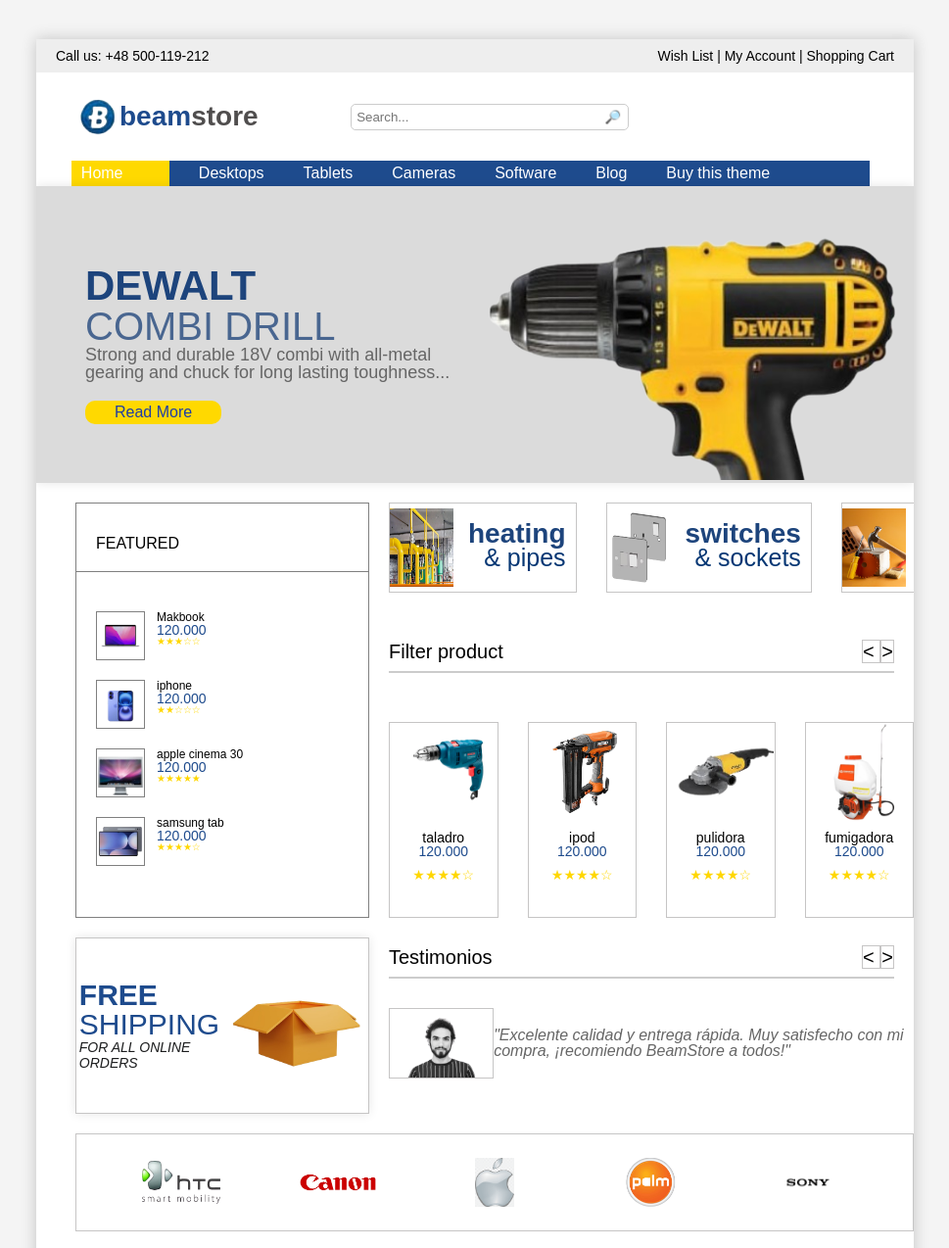
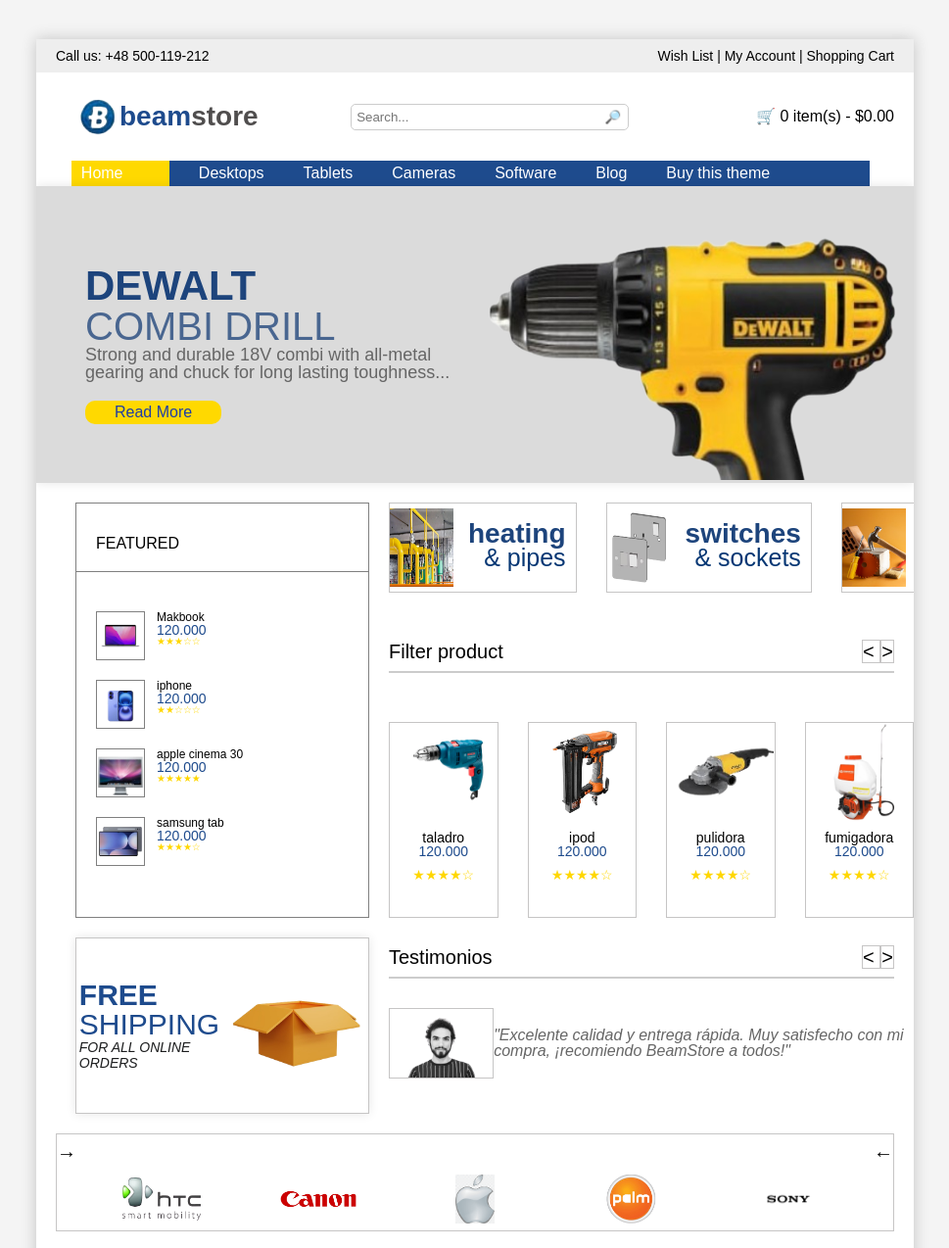
Before and after one commit to martinz10one/factura-2, a plain HTML site: page index.html in a window 1280 px wide. Shown: the top 1274 px of the page at 98% size, without its empty margins (155-1124 px from the left). Drawn offline with Linux system fonts and the light colour scheme.

Commit message:
otra actualizacion

```diff
--- a/index.html
+++ b/index.html
@@ -30,7 +30,15 @@
         <div class="search-bar">
           <input type="text" placeholder="Search...                                                      🔎" />
         </div>
+        <div class="cart">
+          <span class="cart-text"> 🛒 0 item(s) - $0.00</span>
+        </div>
+
+
+
+
       </div>
+
       <nav class="navbar">
         <a class="navbar_1">Home</a>
         <a>Desktops</a>
@@ -217,6 +225,10 @@
           </div>
 
           <div class="marcas">
+            <div class="flechas">
+              <span class="flecha-derecha">&#8594;</span>
+              <span class="flecha-izquierda">&#8592;</span>
+            </div>
 
             <div class="imagenes">
               <img class="img_1" src="img/htc.png">
@@ -225,7 +237,11 @@
               <img class="img_4" src="img/palm.png">
               <img class="img_5" src="img/sony.png">
 
+
+
+
             </div>
+
 
           </div>
 
--- a/styles.css
+++ b/styles.css
@@ -67,6 +67,7 @@ body {
   display: flex;
   margin-left: 15px;
   align-items: center;
+
 }
 .main-header img{
   width: 50px;
@@ -82,6 +83,12 @@ body {
   border-radius: 5px;
 }
 
+.main-header .cart {
+
+  margin-left: auto;
+  display: flex;
+  align-items: center;
+}
 
 .logo {
   color: #1e4b8d;
@@ -484,8 +491,9 @@ margin-left: 20px;
   border: 1px solid rgb(198, 197, 197);
   background: #fff;
   margin-right: 20px;
-  margin-left: 20px;
-  height: 100px; /* Permite que se adapte al contenido */
+
+  height: 100px;
+   /* Permite que se adapte al contenido */
 
 }
 
@@ -595,3 +603,12 @@ margin-left: 20px;
   width: 30px;
   height: 30px;
 }
+
+.flechas {
+  font-size: 20px;
+  display: flex;
+  justify-content: center;
+  justify-content: space-between;
+  align-items: center;
+
+}
```
